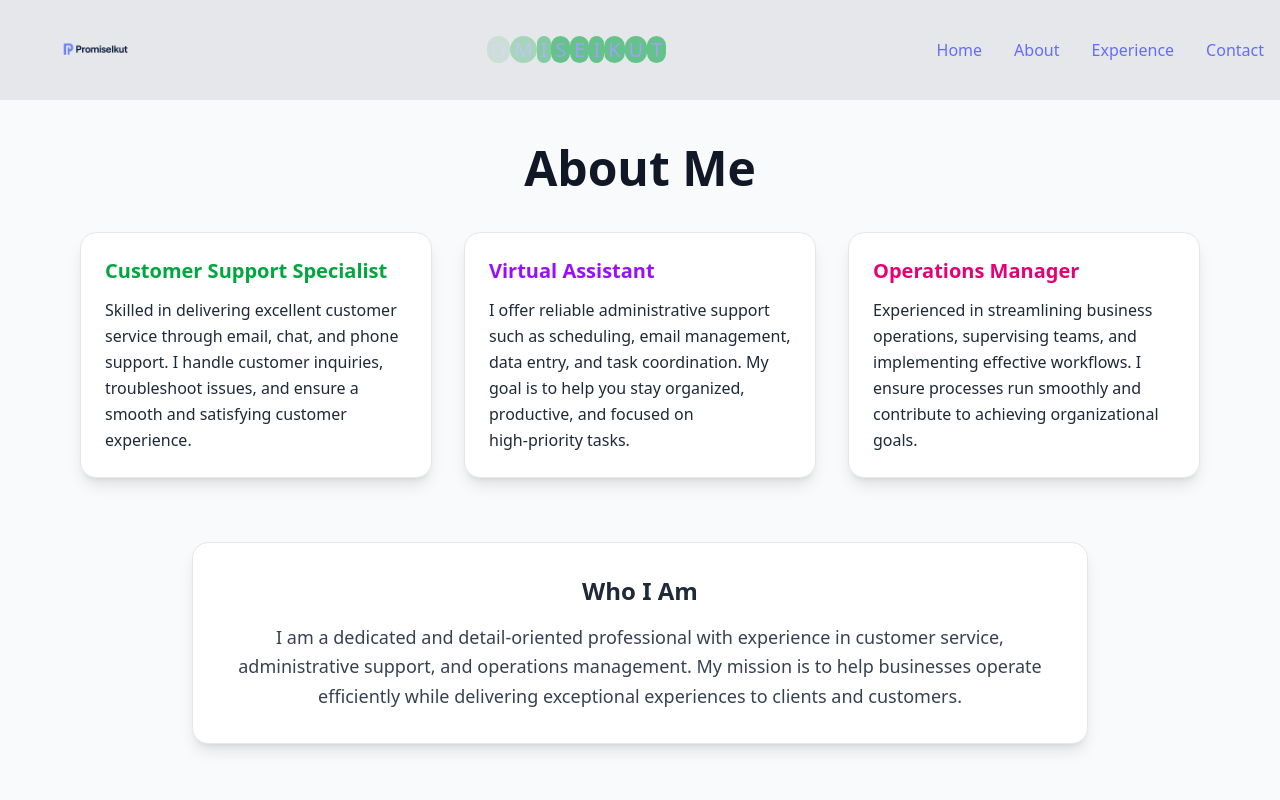
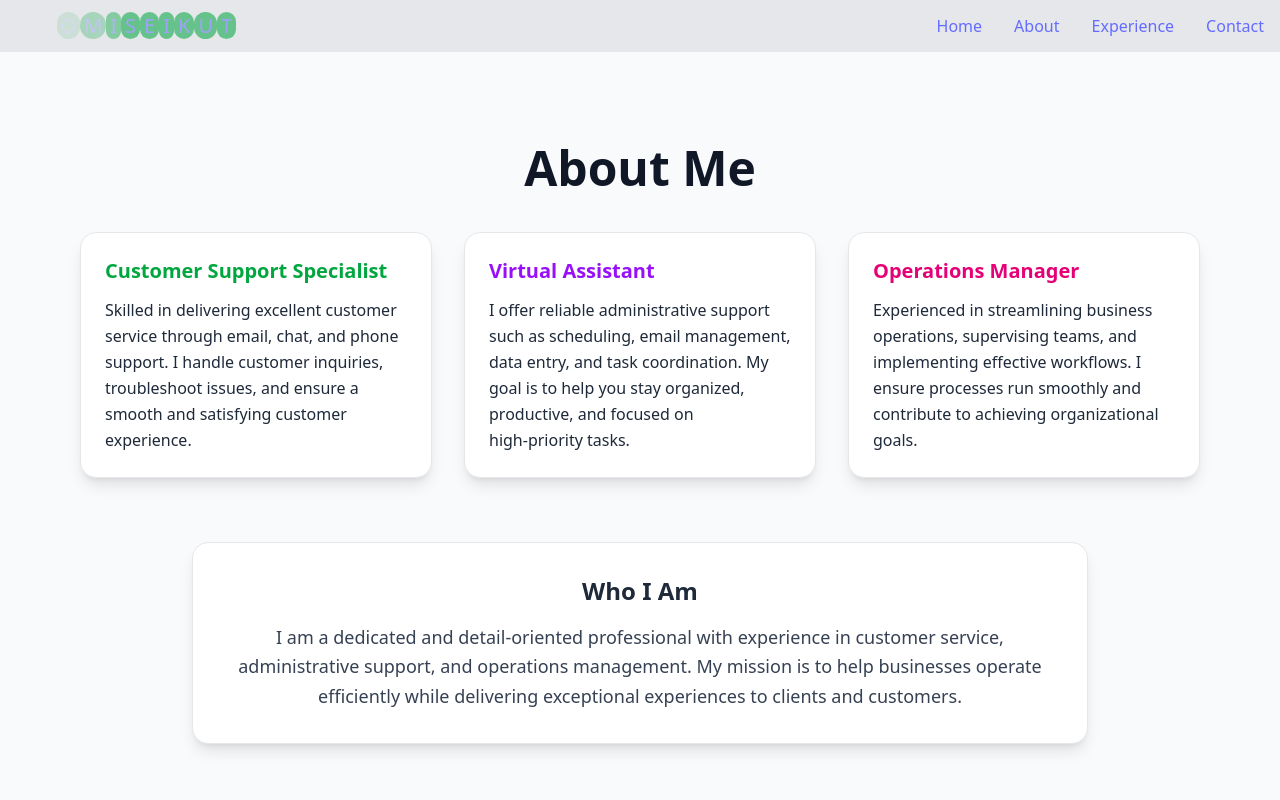
Before and after one commit to Kelechukwu500/Promise-Ikut-Portfolio, a React (Vite) app: page /about in a window 1280 px wide. Shown: the top 800 px of the page. Built offline with nearby package versions, Linux system fonts and the light colour scheme.

Commit message:
update: [I updated the navbar component]

```diff
--- a/src/Component/Navbar.jsx
+++ b/src/Component/Navbar.jsx
@@ -66,16 +66,9 @@ const links = [
   return (
     <nav className="w-screen border-gray-200 bg-gray-200 z-50 fixed top-0 left-0">
       <div className="flex flex-wrap items-center justify-between max-w-screen-xl px-4 mx-auto py-2 md:py-3">
+
         {/* Navbar Logo Section */}
-        <div className=" text-lg flex items-center px-4 py-2 ">
-          <div className="w-32 h-15">
-            <img
-              src={Logo} // Replace with your logo path
-              alt="Logo"
-              className="w-full h-full object-contain"
-            />
-          </div>
-        </div>
+
 
         {/* Center Search Bar */}
         <a href="#" className="text-xl font-bold text-gray-700">
```
